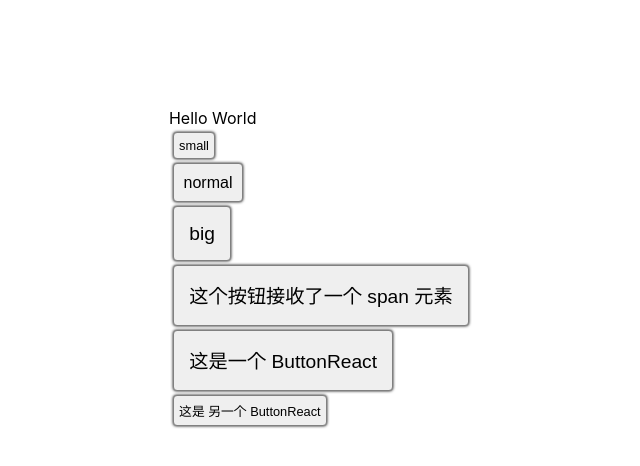
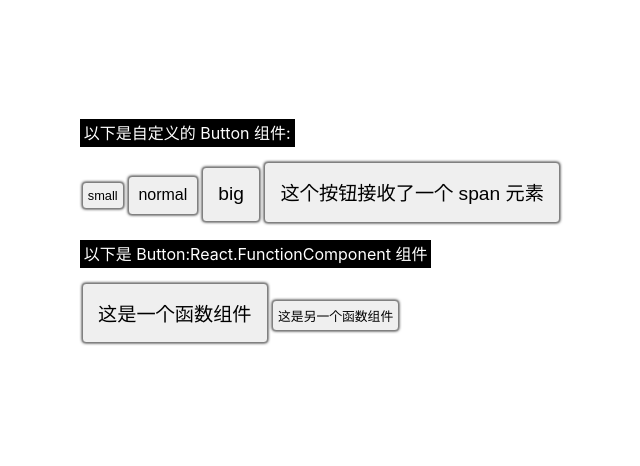
Before and after one commit to dudueasy/React-TypeScript-Demo, a React (Create React App) app: page / in a window 1280 px wide. Shown: the top 466 px of the page, without its empty margins (319-959 px from the left). Built offline with nearby package versions, Linux system fonts and the light colour scheme.

Commit message:
更新布局和样式

```diff
--- a/src/Button.css
+++ b/src/Button.css
@@ -1,4 +1,5 @@
 .button {
+    margin: 2px;
     border: 1px solid grey;
     display: inline-block;
     border-radius: 4px;
@@ -7,18 +8,22 @@
     font-size: 1em;
 }
 
-.button.small{
+.button.small {
     font-size: 0.8em;
     padding: 0.4em;
 }
 
-.button.big{
+.button.big {
     font-size: 1.2em;
     padding: 0.8em;
 }
 
-.button:hover{
-  background: rgba(0,0,0,0.9);
-  cursor:pointer;
+.button:hover {
+    background: rgba(0, 0, 0, 0.9);
+    cursor: pointer;
     color: white;
 }
+
+.button:focus {
+    outline: none;
+}
--- a/src/index.css
+++ b/src/index.css
@@ -19,3 +19,9 @@ code {
   font-family: source-code-pro, Menlo, Monaco, Consolas, 'Courier New',
     monospace;
 }
+
+span.header-description{
+  background: #000;
+  color: #fff;
+  padding: 4px;
+}
--- a/src/index.tsx
+++ b/src/index.tsx
@@ -19,40 +19,37 @@ const anotherClickHandler: React.MouseEventHandler = (e) => {
 
 ReactDOM.render(
     <Fragment>
-        <div>Hello World
         <div>
+            <p>
+                <span className="header-description"> 以下是自定义的 Button 组件: </span>
+            </p>
             <Button size="small">small</Button>
-            </div>
-            <div>
             <Button>normal</Button>
-            </div>
-            <div>
             <Button size="big">big</Button>
-            </div>
-
-            <div>
             <Button size="big">
                 <span>这个按钮接收了一个 span 元素</span>
             </Button>
         </div>
 
-
         <div>
+            <p>
+                <span className="header-description">
+                以下是 Button:React.FunctionComponent 组件
+                </span>
+            </p>
             <ButtonReactFunctionComponent
                 size="big" onClick={clickHandler}
             >
-                    <span>这是一个 ButtonReact</span>
+                <span> 这是一个函数组件 </span>
+            </ButtonReactFunctionComponent>
+
+            <ButtonReactFunctionComponent
+                size="small" onClick={anotherClickHandler}
+            >
+                <span> 这是另一个函数组件 </span>
             </ButtonReactFunctionComponent>
         </div>
 
-            <div>
-                <ButtonReactFunctionComponent
-                    size="small" onClick={anotherClickHandler}
-                >
-                    <span>这是 另一个 ButtonReact</span>
-                </ButtonReactFunctionComponent>
-            </div>
-        </div>
     </Fragment>
     ,
     document.getElementById('root')
```
Lines whose indentation alone changed are shown as unchanged.
